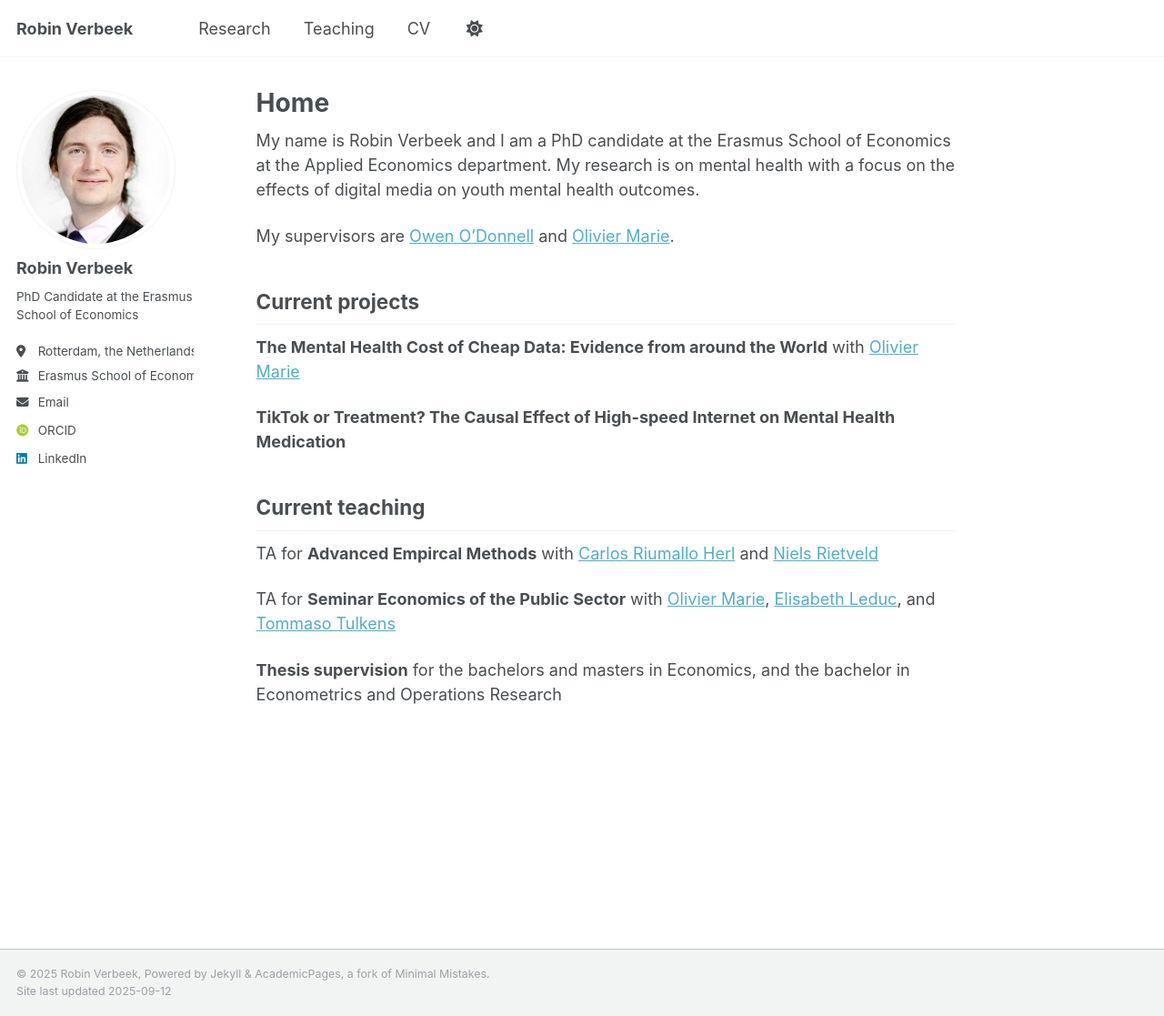
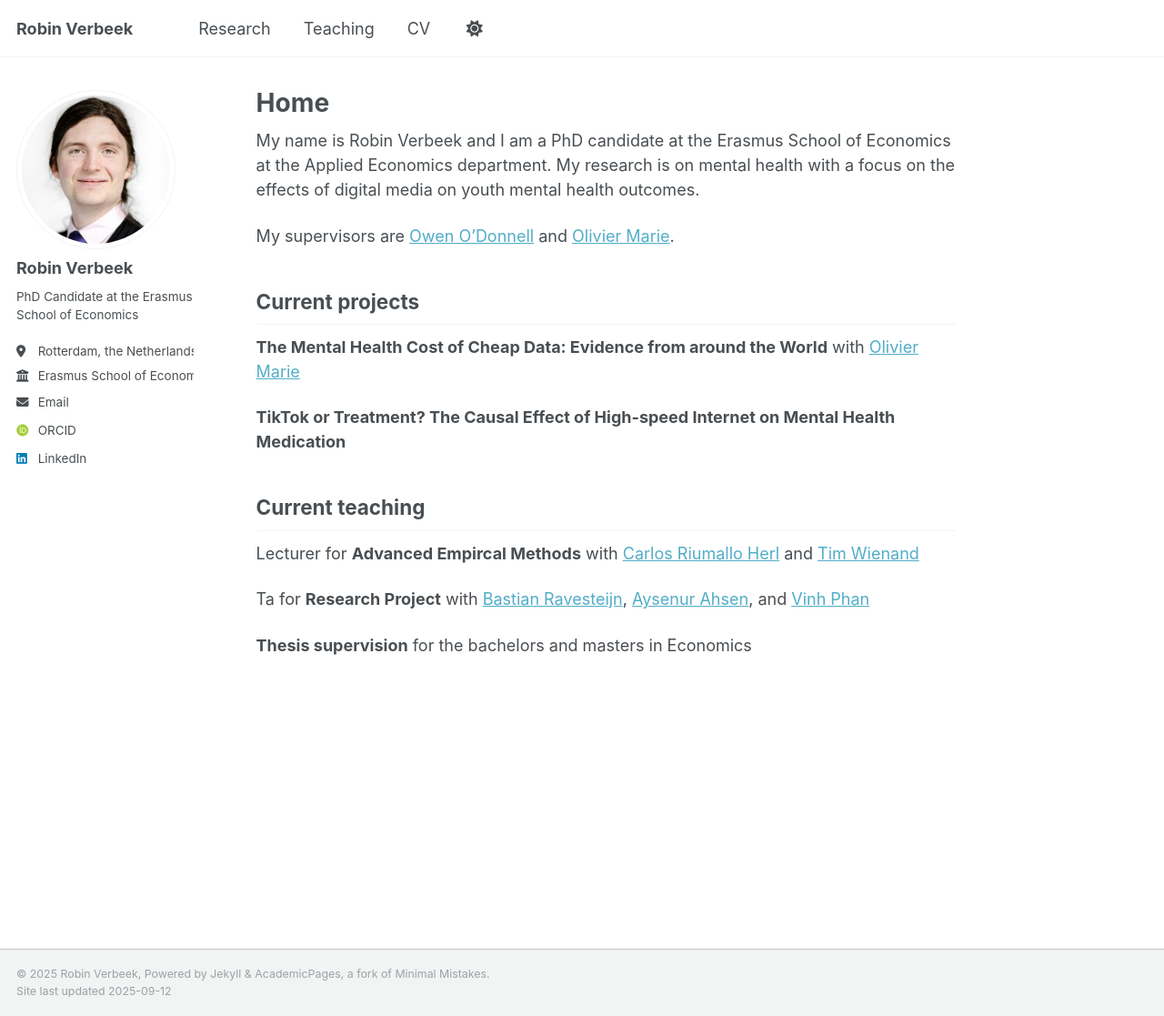
Before and after one commit to RobinV1/robinv1.github.io, a Jekyll site: the page built from _pages/about.md, in a window 1280 px wide and 1117 px high. Shown: the whole window at 91% size. Built offline with Jekyll 4.4.1, drawn with Linux system fonts in a browser that asks for light colours; some web fonts are replaced.

Commit message:
Update about.md
Update current teaching to academic year 2025-2026

```diff
--- a/_pages/about.md
+++ b/_pages/about.md
@@ -17,8 +17,8 @@ My supervisors are [Owen O'Donnell](https://www.eur.nl/en/ese/people/owen-odonne
 <!-- MPhil thesis version: [here](/files/Tiktok or treatment MPhil thesis Robin.pdf) -->
 
 ## Current teaching
-TA for **Advanced Empircal Methods** with [Carlos Riumallo Herl](https://www.eur.nl/en/people/carlos-riumallo-herl) and [Niels Rietveld](https://www.eur.nl/en/people/niels-rietveld)
+Lecturer for **Advanced Empircal Methods** with [Carlos Riumallo Herl](https://www.eur.nl/en/people/carlos-riumallo-herl) and [Tim Wienand](https://www.linkedin.com/in/tim-wienand-049379138/)
 
-TA for **Seminar Economics of the Public Sector** with [Olivier Marie](https://sites.google.com/site/oliviermarie/), [Elisabeth Leduc](https://sites.google.com/view/elisabethleduc/about-me), and [Tommaso Tulkens](https://www.linkedin.com/in/tommaso-tulkens-economics/)
+Ta for **Research Project** with [Bastian Ravesteijn](https://sites.google.com/site/bastianravesteijn/), [Aysenur Ahsen](https://www.linkedin.com/in/ay%C5%9Fenur-ahsen-241708309/), and [Vinh Phan]( https://www.eur.nl/en/people/vinh-phan)
 
-**Thesis supervision** for the bachelors and masters in Economics, and the bachelor in Econometrics and Operations Research
+**Thesis supervision** for the bachelors and masters in Economics
```
